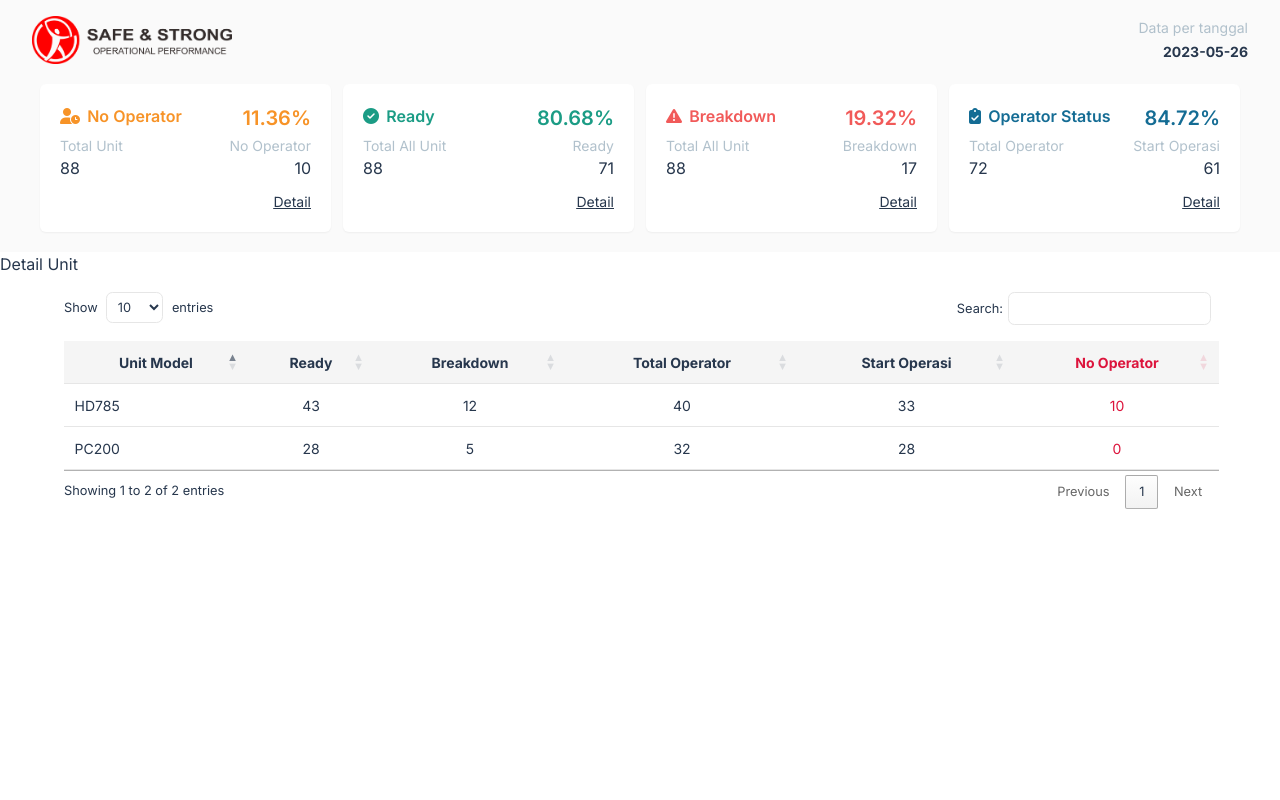
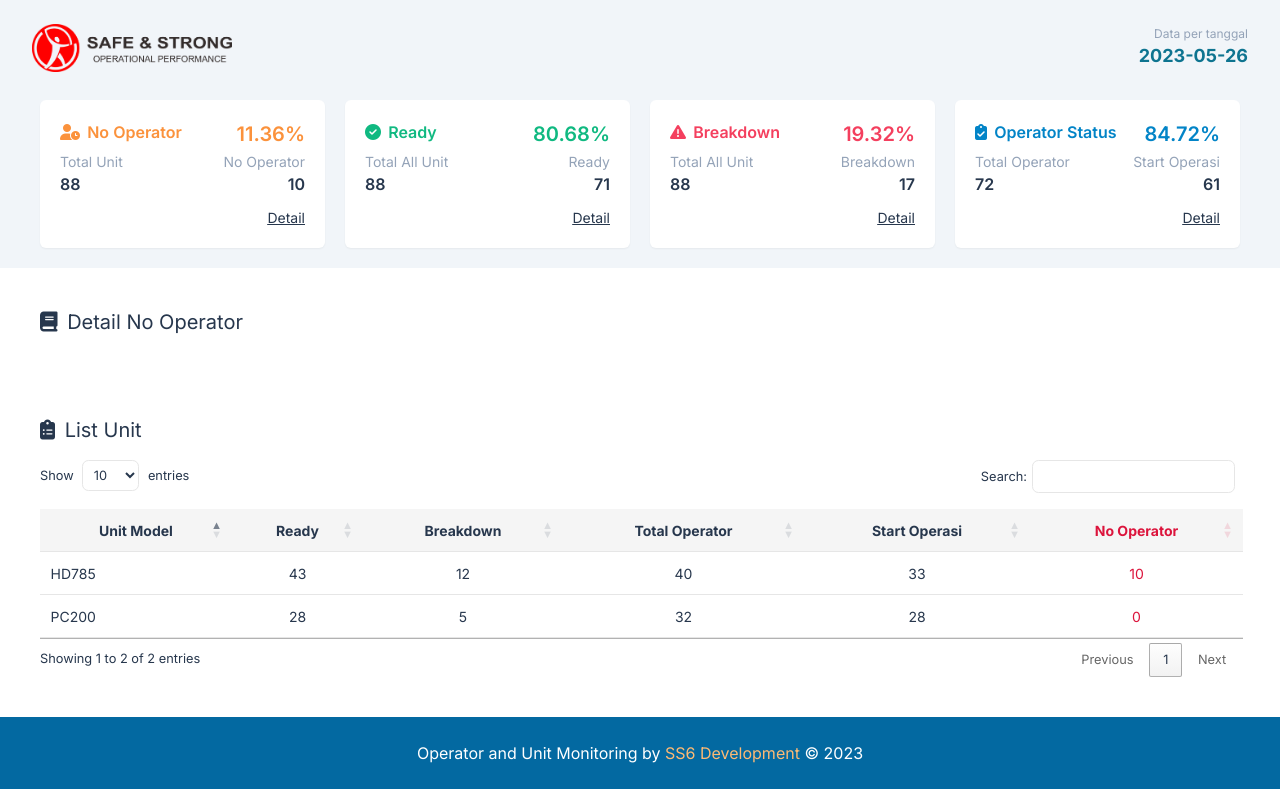
Before and after one commit to korizki/monitoringoperator, a Next.js app: page /dashboard in a window 1280 px wide. Built offline with nearby package versions, Linux system fonts and the light colour scheme.

Commit message:
Update styling elemen

```diff
--- a/app/dashboard/page.js
+++ b/app/dashboard/page.js
@@ -6,6 +6,7 @@ import Link from 'next/link'
 import "datatables.net-dt/css/jquery.dataTables.min.css";
 import $ from 'jquery'
 import _ from 'lodash'
+import Footer from '@/components/Footer'
 
 export default function Dashboard() {
     const [data, listData] = useState([
@@ -26,6 +27,7 @@ export default function Dashboard() {
             no_operator: 10
         },
     ])
+    const [detailSum, setDetailSum] = useState('No Operator')
     const createTableSummary = data => {
         $('#tsummary').DataTable({
             destroy: true,
@@ -57,83 +59,98 @@ export default function Dashboard() {
         <>
             <Script src="https://cdn.datatables.net/v/dt/jq-3.6.0/dt-1.13.4/datatables.min.js" />
             <Link href="https://cdn.datatables.net/v/dt/jq-3.6.0/dt-1.13.4/datatables.min.css" />
-            <div className="pt-4 px-8 bg-[rgb(250,250,250)] flex items-center lg:justify-between ">
+            <div className="py-2 pt-6 px-8 bg-slate-100 flex items-center lg:justify-between ">
                 <img src="./ppa.png" width="200px"/>
-                <p className="text-sm text-sub text-right">Data per tanggal
-                    <p className="mt-1"><strong>{new Date().toLocaleDateString('fr-CA')}</strong></p>
-                </p>
+                <div className="text-xs text-slate-400 text-right">Data per tanggal
+                    <p className=" text-lg"><strong className="text-cyan-700">{new Date().toLocaleDateString('fr-CA')}</strong></p>
+                </div>
             </div>
-            <div className="flex flex-col bg-[rgb(250,250,250)] gap-3 px-5 py-5 lg:flex-row lg:px-10">
-                <div title="Click for detail" className="bg-white cursor-pointer p-5 flex-1 rounded-md shadow-sm hover:translate-y-[-0.2em]">
+            <div className="flex flex-col bg-slate-100 gap-5 px-5 py-5 lg:flex-row lg:px-10">
+                <div
+                    title="Click for detail"
+                    className="bg-white cursor-pointer p-5 flex-1 rounded-md shadow-sm hover:translate-y-[-0.2em]"
+                    onClick={() => setDetailSum('No Operator')}
+                >
                     <h1 className="flex justify-between align-center">
-                        <span className="text-orange font-semibold"><i className="fa-solid fa-user-clock text-orange"></i> No Operator</span>
-                        <span className="font-semibold text-xl text-orange">{data.length ? (_.sumBy(data, 'no_operator') / (_.sumBy(data, 'breakdown') + _.sumBy(data, 'ready') ) *100).toFixed(2) : 0}%</span>
+                        <span className="text-orange-400 font-semibold"><i className="fa-solid fa-user-clock text-orange-400"></i> No Operator</span>
+                        <span className="font-semibold text-xl text-orange-400">{data.length ? (_.sumBy(data, 'no_operator') / (_.sumBy(data, 'breakdown') + _.sumBy(data, 'ready') ) *100).toFixed(2) : 0}%</span>
                     </h1>
                     <div className="my-1 flex justify-between">
                         <div>
-                            <p className="text-sub text-sm">Total Unit</p>
-                            <h1>{_.sumBy(data, 'breakdown') + _.sumBy(data, 'ready')}</h1>
+                            <p className="text-slate-400 text-sm">Total Unit</p>
+                            <h1 className="font-semibold">{_.sumBy(data, 'breakdown') + _.sumBy(data, 'ready')}</h1>
                         </div>
                         <div className="text-right">
-                            <p className="text-sub text-sm"> No Operator</p>
-                            <h1>{_.sumBy(data, 'no_operator')}</h1>
+                            <p className="text-slate-400 text-sm"> No Operator</p>
+                            <h1 className="font-semibold">{_.sumBy(data, 'no_operator')}</h1>
                         </div>
                     </div>
                     <div className="flex justify-end text-sm mt-3 underline" >
                         <a>Detail</a>
                     </div>
                 </div>
-                <div className="bg-white cursor-pointer p-5 flex-1 rounded-md shadow-sm hover:translate-y-[-0.2em]">
+                <div
+                    title="Click for detail"
+                    onClick={() => setDetailSum('Ready')}
+                    className="bg-white cursor-pointer p-5 flex-1 rounded-md shadow-sm hover:translate-y-[-0.2em]">
                     <h1 className="flex justify-between align-center">
-                        <span className="text-hijau font-semibold"><i className="fa-solid fa-circle-check text-hijau"></i> Ready</span>
-                        <span className="font-semibold text-xl text-hijau">{data.length ? (_.sumBy(data, 'ready') / (_.sumBy(data, 'breakdown') + _.sumBy(data, 'ready') ) *100).toFixed(2) : 0}%</span>
+                        <span className="text-emerald-500 font-semibold"><i className="fa-solid fa-circle-check text-emerald-500"></i> Ready</span>
+                        <span className="font-semibold text-xl text-emerald-500">{data.length ? (_.sumBy(data, 'ready') / (_.sumBy(data, 'breakdown') + _.sumBy(data, 'ready') ) *100).toFixed(2) : 0}%</span>
                     </h1>
                     <div title="Click for detail" className="my-1 flex justify-between">
                         <div>
-                            <p className="text-sub text-sm">Total All Unit</p>
-                            <h1>{_.sumBy(data, 'breakdown') + _.sumBy(data, 'ready')}</h1>
+                            <p className="text-slate-400 text-sm">Total All Unit</p>
+                            <h1 className="font-semibold">{_.sumBy(data, 'breakdown') + _.sumBy(data, 'ready')}</h1>
                         </div>
                         <div className="text-right">
-                            <p className="text-sub text-sm">Ready</p>
-                            <h1>{_.sumBy(data, 'ready')}</h1>
+                            <p className="text-slate-400 text-sm">Ready</p>
+                            <h1 className="font-semibold">{_.sumBy(data, 'ready')}</h1>
                         </div>
                     </div>
                     <div className="flex justify-end text-sm mt-3 underline" >
                         <a>Detail</a>
                     </div>
                 </div>
-                <div title="Click for detail" className="bg-white cursor-pointer p-5 flex-1 rounded-md shadow-sm hover:translate-y-[-0.2em]">
+                <div
+                    title="Click for detail"
+                    onClick={() => setDetailSum('Breakdown')}
+                    className="bg-white cursor-pointer p-5 flex-1 rounded-md shadow-sm hover:translate-y-[-0.2em]"
+                >
                     <h1 className="flex justify-between align-center">
-                        <span className="text-merah font-semibold"><i className="fa-solid fa-triangle-exclamation text-merah"></i> Breakdown</span>
-                        <span className="font-semibold text-xl text-merah">{data.length ? (_.sumBy(data, 'breakdown') / (_.sumBy(data, 'breakdown') + _.sumBy(data, 'ready') ) *100).toFixed(2) : 0}%</span>
+                        <span className="text-rose-500 font-semibold"><i className="fa-solid fa-triangle-exclamation text-rose-500"></i> Breakdown</span>
+                        <span className="font-semibold text-xl text-rose-500">{data.length ? (_.sumBy(data, 'breakdown') / (_.sumBy(data, 'breakdown') + _.sumBy(data, 'ready') ) *100).toFixed(2) : 0}%</span>
                     </h1>
                     <div className="my-1 flex justify-between">
                         <div>
-                            <p className="text-sub text-sm">Total All Unit</p>
-                            <h1>{_.sumBy(data, 'breakdown') + _.sumBy(data, 'ready')}</h1>
+                            <p className="text-slate-400 text-sm">Total All Unit</p>
+                            <h1 className="font-semibold">{_.sumBy(data, 'breakdown') + _.sumBy(data, 'ready')}</h1>
                         </div>
                         <div className="text-right">
-                            <p className="text-sub text-sm">Breakdown</p>
-                            <h1>{_.sumBy(data, 'breakdown')}</h1>
+                            <p className="text-slate-400 text-sm">Breakdown</p>
+                            <h1 className="font-semibold">{_.sumBy(data, 'breakdown')}</h1>
                         </div>
                     </div>
                     <div className="flex justify-end text-sm mt-3 underline" >
                         <a>Detail</a>
                     </div>
                 </div>
-                <div title="Click for detail" className="bg-white cursor-pointer p-5 flex-1 rounded-md shadow-sm hover:translate-y-[-0.2em]">
+                <div
+                    title="Click for detail"
+                    onClick={() => setDetailSum('Operator Status')}
+                    className="bg-white cursor-pointer p-5 flex-1 rounded-md shadow-sm hover:translate-y-[-0.2em]"
+                >
                     <h1 className="flex justify-between align-center">
-                        <span className="text-biruhov font-semibold"><i className="fa-solid fa-clipboard-check text-biruhov"></i> Operator Status</span>
-                        <span className="font-semibold text-xl text-biruhov">{data.length ? (_.sumBy(data, 'start_operasi') / _.sumBy(data, 'total_opt') *100).toFixed(2) : 0}%</span>
+                        <span className="text-sky-600 font-semibold"><i className="fa-solid fa-clipboard-check text-sky-600"></i> Operator Status</span>
+                        <span className="font-semibold text-xl text-sky-600">{data.length ? (_.sumBy(data, 'start_operasi') / _.sumBy(data, 'total_opt') *100).toFixed(2) : 0}%</span>
                     </h1>
                     <div className="my-1 flex justify-between">
                         <div>
-                            <p className="text-sub text-sm">Total Operator</p>
-                            <h1>{_.sumBy(data, 'total_opt')}</h1>
+                            <p className="text-slate-400 text-sm">Total Operator</p>
+                            <h1 className="font-semibold">{_.sumBy(data, 'total_opt')}</h1>
                         </div>
                         <div className="text-right">
-                            <p className="text-sub text-sm">Start Operasi</p>
-                            <h1>{_.sumBy(data, 'start_operasi')}</h1>
+                            <p className="text-slate-400 text-sm">Start Operasi</p>
+                            <h1 className="font-semibold">{_.sumBy(data, 'start_operasi')}</h1>
                         </div>
                     </div>
                     <div className="flex justify-end text-sm mt-3 underline">
@@ -141,14 +158,16 @@ export default function Dashboard() {
                     </div>
                 </div>
             </div>
-            <div>
-                <h1>Detail Unit </h1>
+            <div className="p-10">
+                <h1 className="text-xl"><i className="fa-solid fa-book"></i> Detail  <span className="text-biru">{detailSum}</span></h1>
             </div>
-            <div className="px-[5%] overflow-auto">
+            <div className="p-10">
+                <h1 className="text-xl"><i className="fa-solid fa-clipboard-list"></i> List Unit </h1>
                 <div className="w-100 ">
                     <table id="tsummary"></table>
                 </div>
             </div>
+            <Footer />
         </>
     )
 }
--- a/app/layout.js
+++ b/app/layout.js
@@ -11,8 +11,10 @@ export const metadata = {
 export default function RootLayout({ children }) {
   return (
     <html lang="en">
+      <head>
+        <link rel="stylesheet" href="https://cdnjs.cloudflare.com/ajax/libs/font-awesome/6.4.0/css/all.min.css" integrity="sha512-iecdLmaskl7CVkqkXNQ/ZH/XLlvWZOJyj7Yy7tcenmpD1ypASozpmT/E0iPtmFIB46ZmdtAc9eNBvH0H/ZpiBw==" crossOrigin="anonymous" referrerPolicy="no-referrer" />
+      </head>
       <body className={inter.className}>
-        <link rel="stylesheet" href="https://cdnjs.cloudflare.com/ajax/libs/font-awesome/6.4.0/css/all.min.css" integrity="sha512-iecdLmaskl7CVkqkXNQ/ZH/XLlvWZOJyj7Yy7tcenmpD1ypASozpmT/E0iPtmFIB46ZmdtAc9eNBvH0H/ZpiBw==" crossorigin="anonymous" referrerpolicy="no-referrer" />
         {children}
       </body>
     </html>
--- /dev/null
+++ b/components/Footer.js
@@ -0,0 +1,7 @@
+export default function Footer(){
+    return (
+        <div className="text-center bg-sky-700 p-6 ">
+            <p className=" text-white text-[rgb(80,80,80)] text-md">Operator and Unit Monitoring by <span className="text-orange-300">SS6 Development </span> &copy; 2023</p>
+        </div>
+    )
+}
--- a/tailwind.config.js
+++ b/tailwind.config.js
@@ -13,18 +13,18 @@ module.exports = {
           'conic-gradient(from 180deg at 50% 50%, var(--tw-gradient-stops))',
       },
     },
-    colors: {
-      'white' : 'rgb(255,255,255)',
-      current: 'rgb(39, 55, 77)',
-      'basic': 'rgb(39, 55, 77)',
-      'biru': 'rgb(25, 167, 206)',
-      'biruhov' : 'rgb(20, 108, 148)',
-      'merah' : 'rgb(241, 90, 89)',
-      'hijau' : 'rgb(27, 156, 133)',
-      'merahhov': 'rgb(210, 19, 18)',
-      'orange' : 'rgb(247, 147, 39)',
-      'sub': 'rgba(157, 178, 191, 0.8)'
-    }
+    // colors: {
+    //   'white' : 'rgb(255,255,255)',
+    //   current: 'rgb(39, 55, 77)',
+    //   'basic': 'rgb(39, 55, 77)',
+    //   'biru': 'rgb(25, 167, 206)',
+    //   'biruhov' : 'rgb(20, 108, 148)',
+    //   'merah' : 'rgb(241, 90, 89)',
+    //   'hijau' : 'rgb(27, 156, 133)',
+    //   'merahhov': 'rgb(210, 19, 18)',
+    //   'orange' : 'rgb(247, 147, 39)',
+    //   'sub': 'rgba(157, 178, 191, 0.8)'
+    // }
   },
   plugins: [],
 }
```
